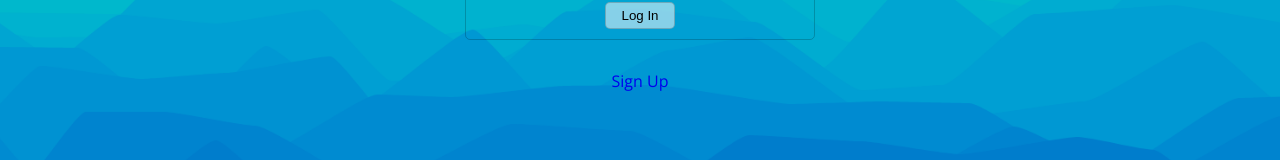
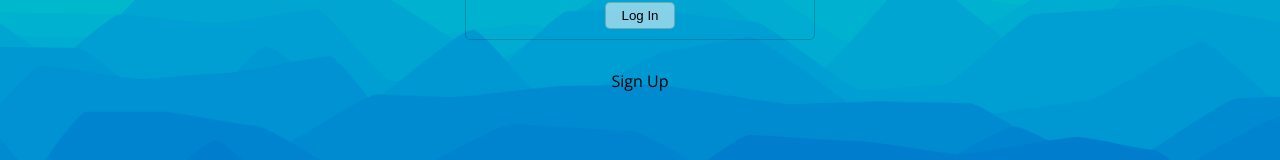
Before and after one commit to Cosmic-Noir/balance-app, a React (Create React App) app: page /signIn in a window 1280 px wide. Shown: the part 270-430 px from the top of the page. Built offline with nearby package versions, Linux system fonts and the light colour scheme.

Commit message:
update more links

```diff
--- a/src/App.css
+++ b/src/App.css
@@ -58,7 +58,7 @@ footer {
   color: rgba(0, 0, 0, 0.575);
 }
 input:focus {
-  background-color: rgba(224, 224, 224, 0.212);
+  /* background-color: rgba(224, 224, 224, 0.212); */
   box-shadow: 5px 3px 4px rgba(0, 0, 0, 0.842);
 }
 
@@ -128,6 +128,18 @@ main {
   color: #bde8f2;
 }
 
+.link {
+  color: black;
+}
+
+.link:visited {
+  color: black;
+}
+
+.link:hover {
+  text-decoration: underline;
+}
+
 .red {
   color: red;
 }
--- a/src/components/signIn/signIn.js
+++ b/src/components/signIn/signIn.js
@@ -119,7 +119,9 @@ class SignIn extends Component {
           )}
           <button type="submit">Log In</button>
         </form>
-        <Link to="/signUp">Sign Up</Link>
+        <Link to="/signUp" className="link">
+          Sign Up
+        </Link>
       </div>
     );
   }
--- a/src/components/signUp/signUp.js
+++ b/src/components/signUp/signUp.js
@@ -150,7 +150,9 @@ class SignUp extends Component {
           )}
           <button type="submit">Create Account</button>
         </form>
-        <Link to="/signIn">Sign In</Link>
+        <Link to="/signIn" className="link">
+          Sign In
+        </Link>
       </div>
     );
   }
```
